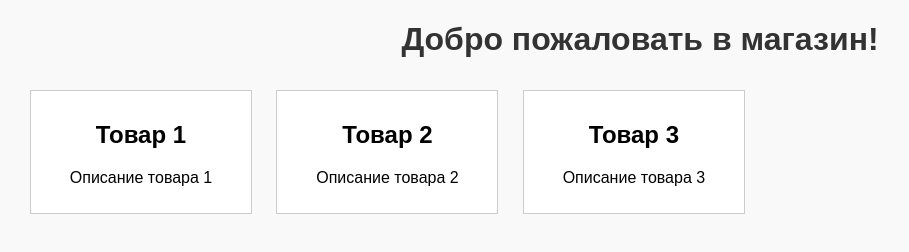
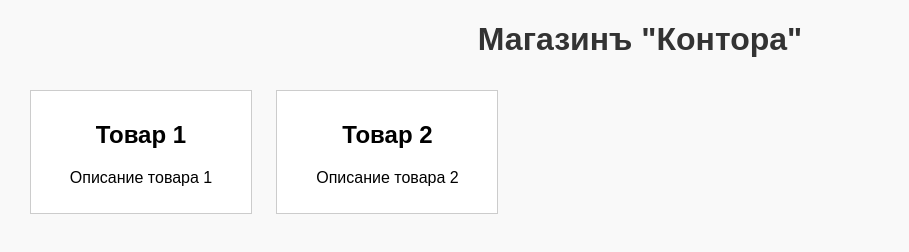
Before and after one commit to SecretMaud/Kontora, a plain HTML site: page index.html in a window 1280 px wide. Shown: the whole page, without its empty margins (0-909 px from the left). Drawn offline with Linux system fonts and the light colour scheme.

Commit message:
Update index.html

```diff
--- a/index.html
+++ b/index.html
@@ -3,11 +3,14 @@
 <head>
     <meta charset="UTF-8">
     <meta name="viewport" content="width=device-width, initial-scale=1.0">
-    <title>Магазин</title>
+    <title>Магазинъ Контора</title>
     <link rel="stylesheet" href="styles.css">
 </head>
 <body>
-    <h1>Добро пожаловать в магазин!</h1>
+    <header>
+        <h1>Магазинъ "Контора"</h1>
+    </header>
+    <main>
         <div class="product">
             <h2>Товар 1</h2>
             <p>Описание товара 1</p>
@@ -16,9 +19,6 @@
             <h2>Товар 2</h2>
             <p>Описание товара 2</p>
         </div>
-    <div class="product">
-        <h2>Товар 3</h2>
-        <p>Описание товара 3</p>
-    </div>
+    </main>
 </body>
 </html>
```
Lines whose indentation alone changed are shown as unchanged.
